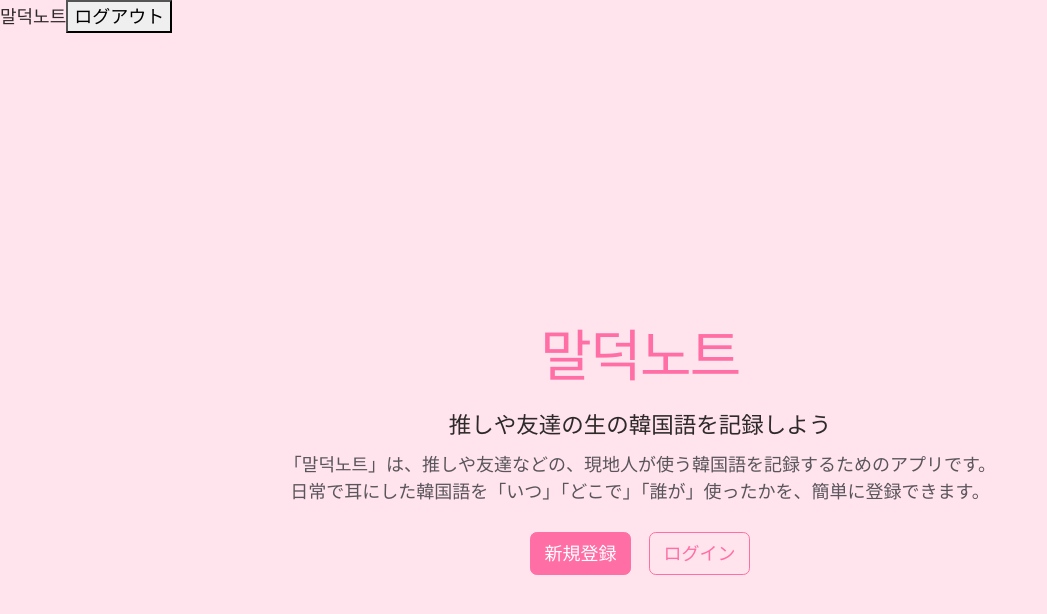
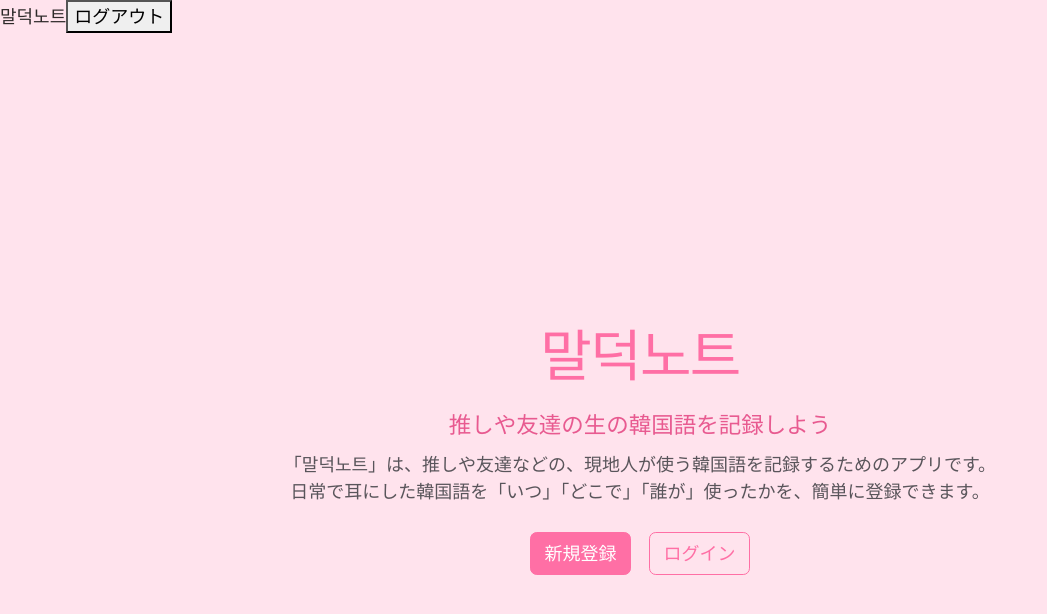
Before and after one commit to maldeok-note-project/maldeok-note-frontend-react, a React (Vite) app: page / in a window 1280 px wide. Shown: the top 614 px of the page, without its empty margins (0-1047 px from the left). Built offline with nearby package versions, Linux system fonts and the light colour scheme; a web font is replaced by a local one.

Commit message:
26.08.19 fixed codes

```diff
--- a/src/index.css
+++ b/src/index.css
@@ -64,6 +64,12 @@ h1 {
   color: var(--maldeok-pink);
 }
 
+/* ===== キャッチコピー ===== */
+.catch-copy {
+  color: #e85a90; /* メインピンクより少し濃いめ、締め色寄りのピンク */
+  font-weight: 600;
+}
+
 @media (max-width: 1024px) {
   h1 {
     font-size: 36px;
--- a/src/pages/TopPage.jsx
+++ b/src/pages/TopPage.jsx
@@ -8,7 +8,7 @@ const TopPage = () => {
       <h1 className="mb-3">말덕노트</h1>
 
       {/* キャッチコピー */}
-      <p className="lead mb-2">推しや友達の生の韓国語を記録しよう</p>
+      <p className="lead mb-2 catch-copy">推しや友達の生の韓国語を記録しよう</p>
 
       {/* 説明 */}
       <p className="text-muted mb-4">
```
